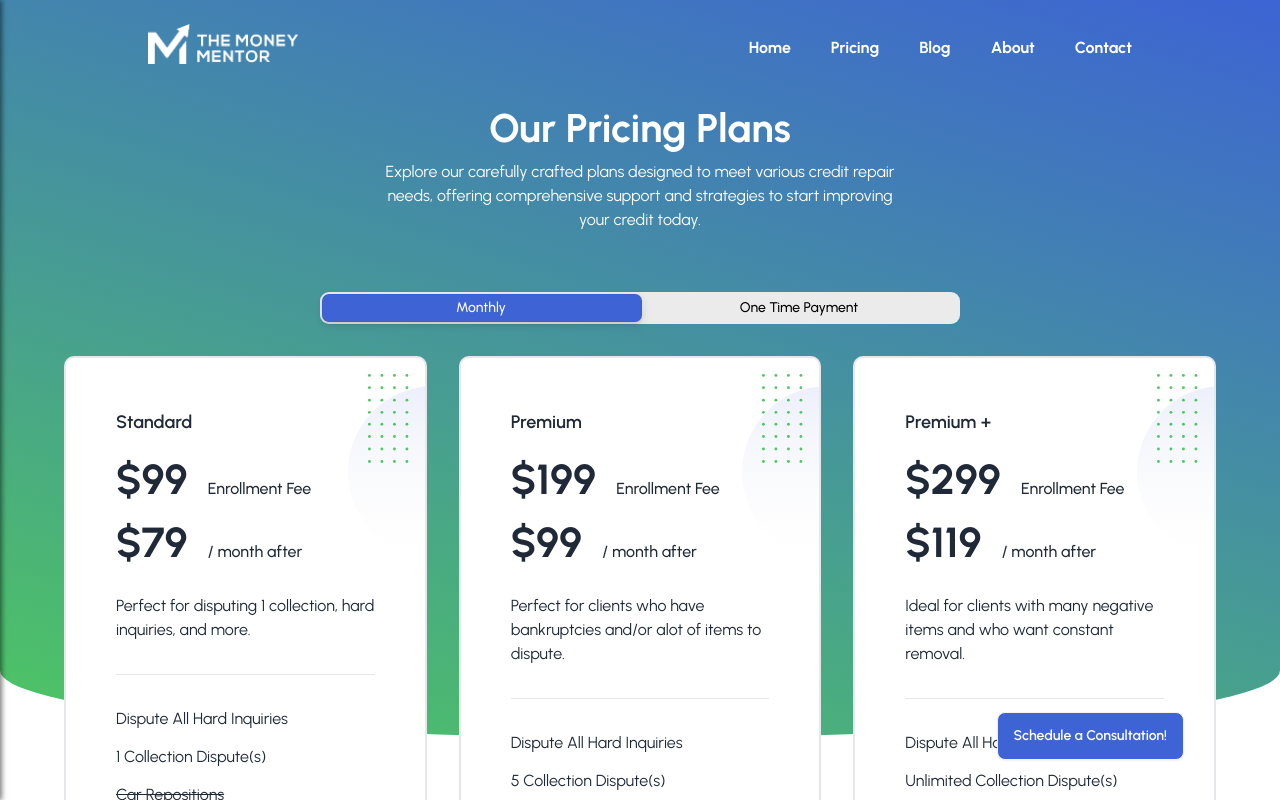
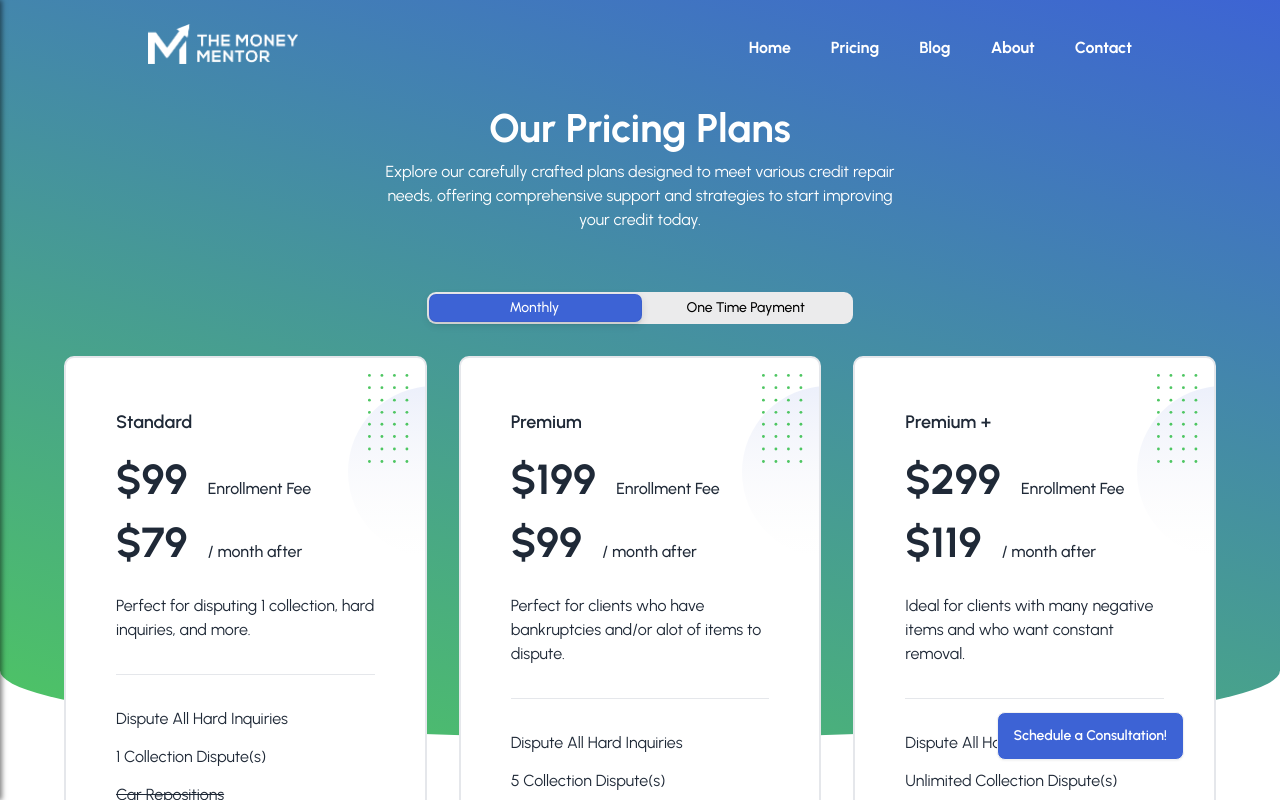
Before and after one commit to ajmeier29/meier-credit-repair, a Next.js app: page /Prices in a window 1280 px wide. Shown: the top 800 px of the page. Built offline with nearby package versions, Linux system fonts and the light colour scheme; no server answers.

Commit message:
Made toggle smaller

```diff
--- a/src/components/Pricing.tsx
+++ b/src/components/Pricing.tsx
@@ -61,7 +61,7 @@ export default function Pricing() {
 
                     </div>
 
-                    <div className="tab-container mb-8 md:w-1/2 mx-auto">
+                    <div className="tab-container mb-8 md:w-1/3 mx-auto">
                         <div
                             className={`tab tab--1 ${tabOneHoverTesxtColor}`}
                             onMouseOver={() => handleMouseOver('2px')}
```
